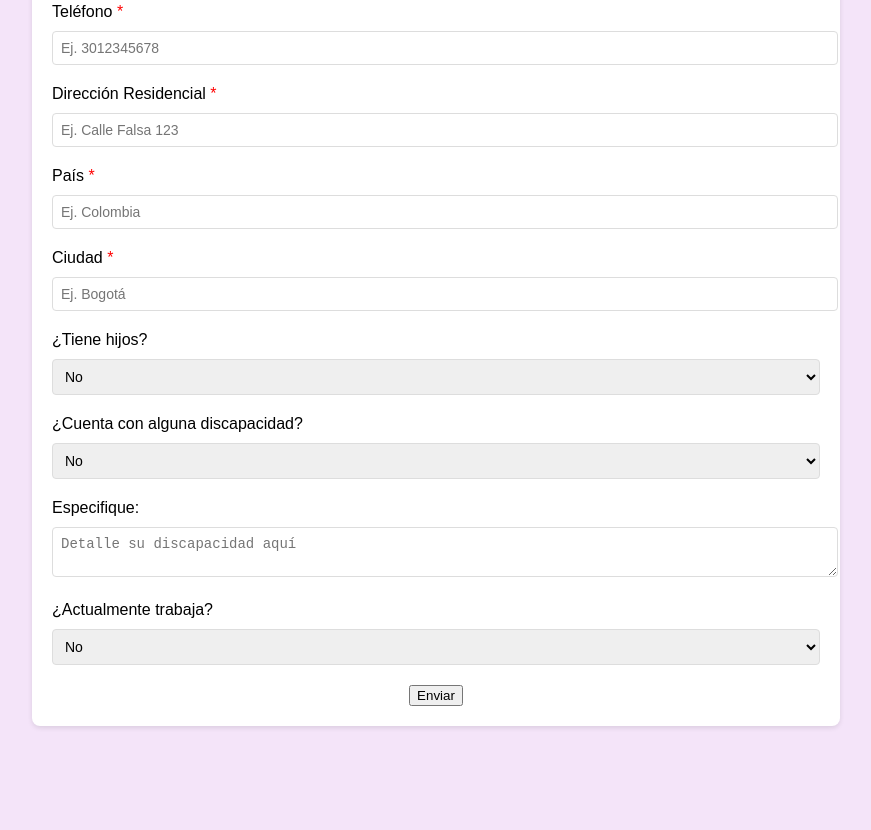
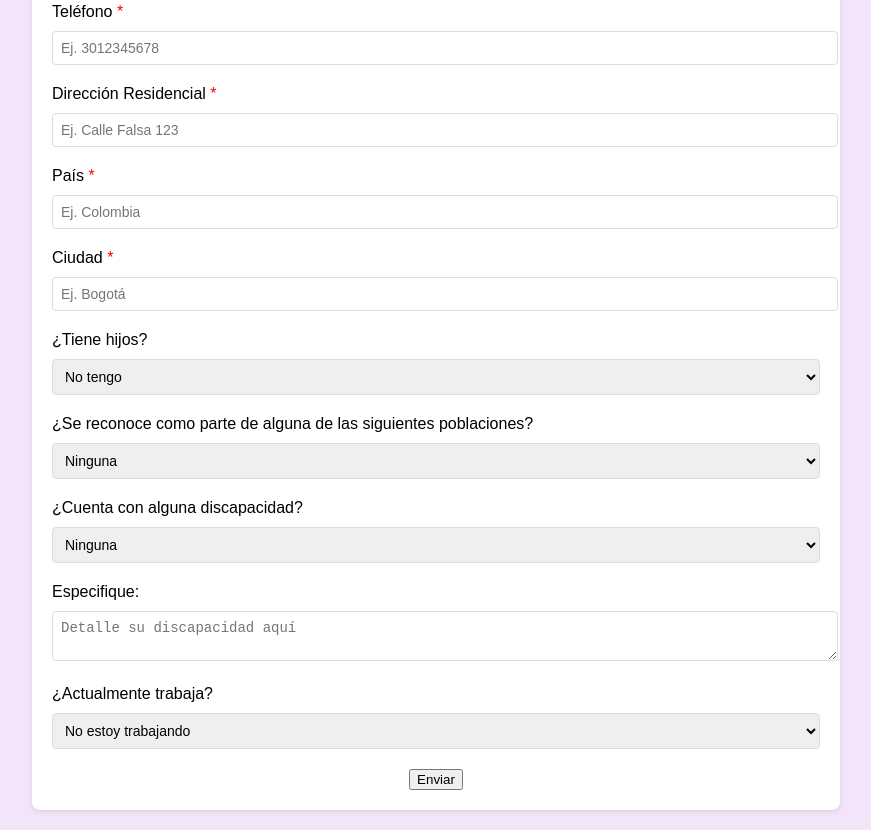
Before and after one commit to alexandra2323/ParcialAlexandra, a plain HTML site: page index.html in a window 1280 px wide. Shown: the part 653-1483 px from the top of the page, without its empty margins (204-1075 px from the left). Before the commit the page ends 1399 px from the top, so only its background shows below. Drawn offline with Linux system fonts and the light colour scheme.

Commit message:
Agregando archivo index.html

```diff
--- a/index.html
+++ b/index.html
@@ -168,18 +168,35 @@
             <div class="form-group">
                 <label for="hijos">¿Tiene hijos?</label>
                 <select id="hijos" name="hijos">
-                    <option value="no">No</option>
-                    <option value="si">Sí</option>
+                    <option value="No tengo">No tengo</option>
+                    <option value="1 hijo">1 hijo</option>
+                    <option value="2 hijos">2 hijos</option>
+                    <option value="3 hijos">3 hijos</option>
+                    <option value="4 hijos">4 hijos</option>
+                    <option value="Más de 4 hijos">Más de 4 hijos</option>
+                </select>
+            </div>
+
+            <div class="form-group">
+                <label for="Poblaciones">¿Se reconoce como parte de alguna de las siguientes poblaciones?</label>
+                <select id="Poblaciones" name="Poblaciones">
+                    <option value="Ninguna">Ninguna</option>
+                    <option value="Indígenas">Indígenas</option>
+                    <option value="Afrocolombianos">Afrocolombianos</option>
+                    <option value="Raizales">Raizales</option>
+                    <option value="Pueblo ROM o gitano">Pueblo ROM o gitano</option>
                 </select>
             </div>
 
             <div class="form-group">
                 <label for="discapacidad">¿Cuenta con alguna discapacidad?</label>
                 <select id="discapacidad" name="discapacidad">
-                    <option value="no">No</option>
-                    <option value="visual">Visual</option>
-                    <option value="auditiva">Auditiva</option>
-                    <option value="motora">Motora</option>
+                    <option value="Ninguna">Ninguna</option>
+                    <option value="Discapacidad motriz">Discapacidad motriz</option>
+                    <option value="Discapacidad Auditiva">Discapacidad Auditiva</option>
+                    <option value="Discapacidad cognitiva">Discapacidad cognitiva</option>
+                    <option value="Sordoceguera">Sordoceguera</option>
+                    <option value="Transtorno de la voz y el habla">Transtorno de la voz y el habla</option>
                     <option value="otro">Otro</option>
                 </select>
             </div>
@@ -192,8 +209,9 @@
             <div class="form-group">
                 <label for="trabaja">¿Actualmente trabaja?</label>
                 <select id="trabaja" name="trabaja">
-                    <option value="no">No</option>
-                    <option value="si">Sí</option>
+                    <option value="no">No estoy trabajando</option>
+                    <option value="si">Sí, empleado</option>
+                    <option value="si">Sí, independiente</option>
                 </select>
             </div>
 
```
